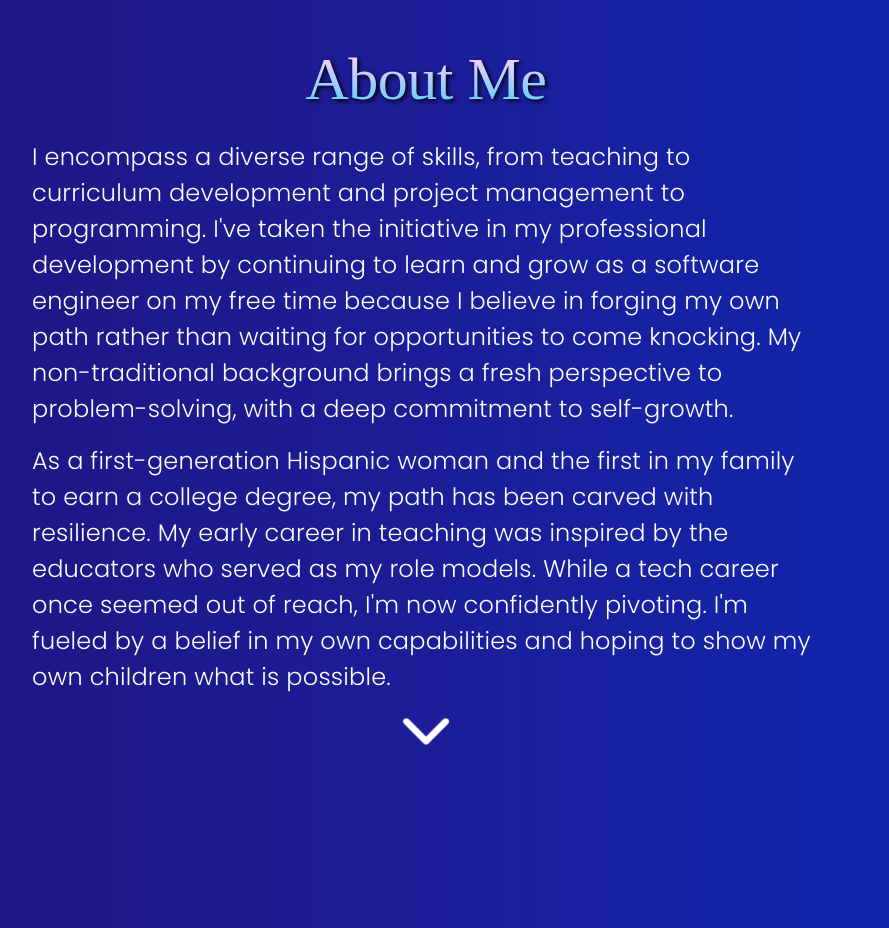
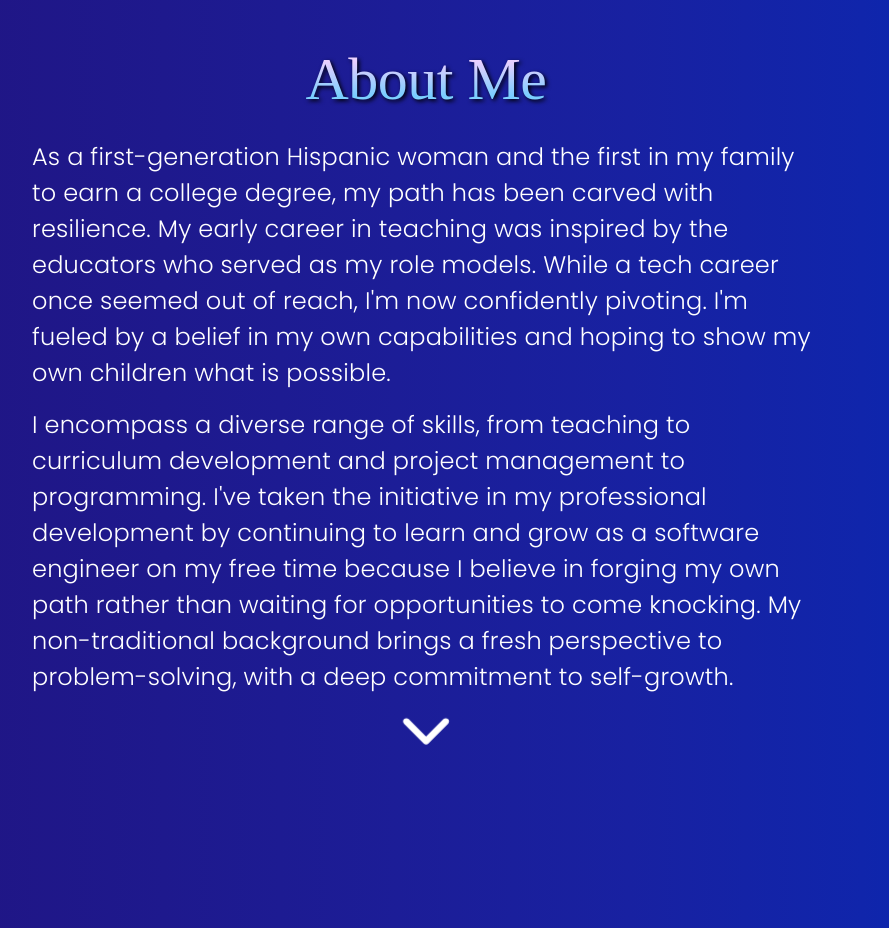
Before and after one commit to NereidaRondon/Portfolio, a React (Vite) app: page / in a window 1280 px wide. Shown: the part 1140-2068 px from the top of the page, without its empty margins (214-1103 px from the left). Built offline with nearby package versions, Linux system fonts and the light colour scheme; a web font is replaced by a local one.

Commit message:
change order of about section

```diff
--- a/src/components/About.jsx
+++ b/src/components/About.jsx
@@ -19,13 +19,13 @@ function About(props, refAbout){
 
             <Typography sx={{px:1, py:1, textAlign: 'left', fontSize:'1.5rem'}} fontFamily={'Poppins'}>
 
+              As a first-generation Hispanic woman and the first in my family to earn a college degree, my path has been carved with resilience. My early career in teaching was inspired by the educators who served as my role models. While a tech career once seemed out of reach, I'm now confidently pivoting. I'm fueled by a belief in my own capabilities and hoping to show my own children what is possible.
+            </Typography>
+            <Typography sx={{px:1, py:1, textAlign: 'left', fontSize:'1.5rem'}} fontFamily={'Poppins'}>
+
               I encompass a diverse range of skills, from teaching to curriculum development and project management to programming. I've taken the initiative in my professional development by continuing to learn and grow as a software engineer on my free time because I believe in forging my own path rather than waiting for opportunities to come knocking. My non-traditional background brings a fresh perspective to problem-solving, with a deep commitment to self-growth.
             </Typography>
 
-            <Typography sx={{px:1, py:1, textAlign: 'left', fontSize:'1.5rem'}} fontFamily={'Poppins'}>
-
-              As a first-generation Hispanic woman and the first in my family to earn a college degree, my path has been carved with resilience. My early career in teaching was inspired by the educators who served as my role models. While a tech career once seemed out of reach, I'm now confidently pivoting. I'm fueled by a belief in my own capabilities and hoping to show my own children what is possible.
-            </Typography>
 
           </Box>
 
```
